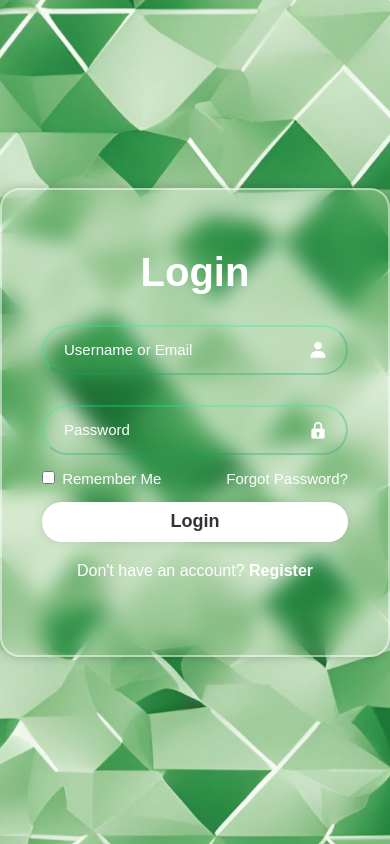
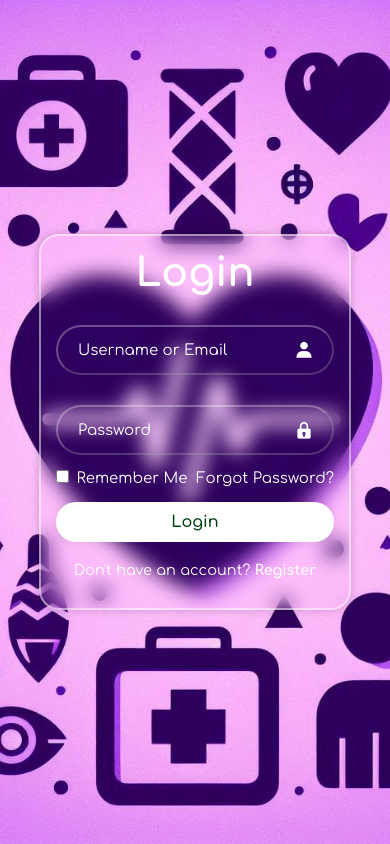
Before and after one commit to Kiran-Krishnan-V/Login-Page, a PHP site: page / in a window 390 px wide. Run offline with PHP 8.4, Linux system fonts and the light colour scheme.

Commit message:
Update style.css
Updated version of css file making the website responsive and adding animations.

```diff
--- a/style.css
+++ b/style.css
@@ -1,12 +1,10 @@
+@import url('https://fonts.googleapis.com/css2?family=Anton&family=Comfortaa:wght@300..700&display=swap');
 
-
-@import url('https://fonts.googleapis.com/css2?family=Concert+One&family=Josefin+Sans:ital,wght@0,100..700;1,100..700&family=Poppins&display=swap');
-
-*{
-margin: 0;
-padding: 0;
-box-sizing: border-box;
-font-family: "Josefin+Sans", sans-serif;
+* {
+    margin: 0;
+    padding: 0;
+    box-sizing: border-box;
+    font-family: "Comfortaa", sans-serif;
 }
 
 body {
@@ -14,67 +12,70 @@ body {
     justify-content: center;
     align-items: center;
     min-height: 100vh;
-    background: url('Tren.png') no-repeat;
+    background: url('Designer (3).jpeg') no-repeat;
     background-size: cover;
     background-position: center center;
 }
 
-.wrapper{
+.wrapper {
     width: 420px;
     background-color: transparent;
-    border: 2px solid rgb(255, 255, 255,0.5);
+    border: 2px solid rgba(255, 255, 255, 0.5);
     backdrop-filter: blur(10px);
-    box-shadow: 0 0 10px rgba(0,0,0,0.2);
-    color:lightgreen;
-    border-radius:20px;
+    box-shadow: 0 0 10px rgba(0, 0, 0, 0.2);
+    color: lightgreen;
+    border-radius: 20px;
     padding: 60px 40px;
-
+    position: relative; /* Ensure the error message is positioned correctly */
 }
 
-.wrapper h1{
+.wrapper h1 {
     color: white;
     font-size: 40px;
     text-align: center;
 }
-.wrapper .input-box{
+
+.input-box {
     position: relative;
     width: 100%;
     height: 50px;
     margin: 30px 0;
 }
 
-.input-box input{
+.input-box input {
     width: 100%;
     height: 100%;
     background-color: transparent;
     border: none;
     outline: none;
-    border: 2px outset rgba(16, 249, 171, 0.3);
+    border: 2px outset rgba(255, 255, 255, 0.3);
     border-radius: 40px;
     font-size: 15px;
     color: white;
     padding: 20px 45px 20px 20px;
+    transition: transform 0.2s, box-shadow 0.2s;
 }
 
-.input-box input::placeholder{
+.input-box input:hover {
+    transform: scale(1.05);
+    box-shadow: 0px 4px 8px rgba(0, 0, 0, 0.3);
+}
+
+.input-box input::placeholder {
     color: white;
     font-size: 15px;
-
-
 }
 
-.input-box i{
-
+.input-box i {
     position: absolute;
     color: white;
     right: 20px;
     top: 50%;
     transform: translateY(-50%);
     font-size: 20px;
-
 }
 
-.wrapper .remember-forgot{
+.remember-forgot {
     color: #fff;
     display: flex;
     justify-content: space-between;
@@ -82,49 +83,88 @@ body {
     margin: -15px 0 15px;
 }
 
-.remember-forgot label input{
+.remember-forgot label input {
     accent-color: #fff;
     margin-right: 3px;
-
 }
 
-.remember-forgot a{
+.remember-forgot a {
     color: #fff;
     text-decoration: none;
 }
 
-.remember-forgot a:hover{
+.remember-forgot a:hover {
     text-decoration: underline;
 }
 
-.wrapper .btn{
+.btn {
     width: 100%;
     height: 40px;
     border: none;
     outline: none;
     border-radius: 40px;
     background-color: white;
-    box-shadow: 0 0 10px rgba(0,0,0,0.1);
+    box-shadow: 0 0 10px rgba(0, 0, 0, 0.1);
     font-size: 18px;
     cursor: pointer;
-    color: #333;
+    color: #004010;
     font-weight: 600;
+    transition: transform 0.2s, box-shadow 0.2s;
 }
 
-.wrapper .register-acc{
-    color:white;
-    text-align: center;
-    margin : 20px 0 15px;
-    font-size: 14.5;
-
+.btn:hover {
+    background-color: whitesmoke;
+    transform: scale(1.05);
+    box-shadow: 0px 4px 8px rgba(0, 0, 0, 0.2);
 }
 
-.register-acc p a  {
+.register-acc {
+    color: white;
+    text-align: center;
+    margin: 20px 0 15px;
+    font-size: 14.5px;
+}
+
+.register-acc p a {
     color: white;
     text-decoration: none;
     font-weight: 600;
 }
 
 .register-acc p a:hover {
-    text-decoration: underline ;
+    text-decoration: underline;
 }
+
+#error-message {
+    color: red;
+    font-size: 12px;
+    text-align: center;
+    margin-top: 10px;
+    width: 100%;
+    position: absolute;
+    bottom: 10px;
+    left: 0;
+
+}
+/*responsive layout*/
+@media (max-width: 768px) {
+    .wrapper {
+        width: 90%;
+        padding: 20px;
+    }
+}
+
+@media (max-width: 480px) {
+    .wrapper {
+        width: 80%;
+        padding: 15px;
+    }
+
+    .input-box input {
+        padding: 10px 20px;
+    }
+
+    .btn {
+        font-size: 16px;
+    }
+}
```
